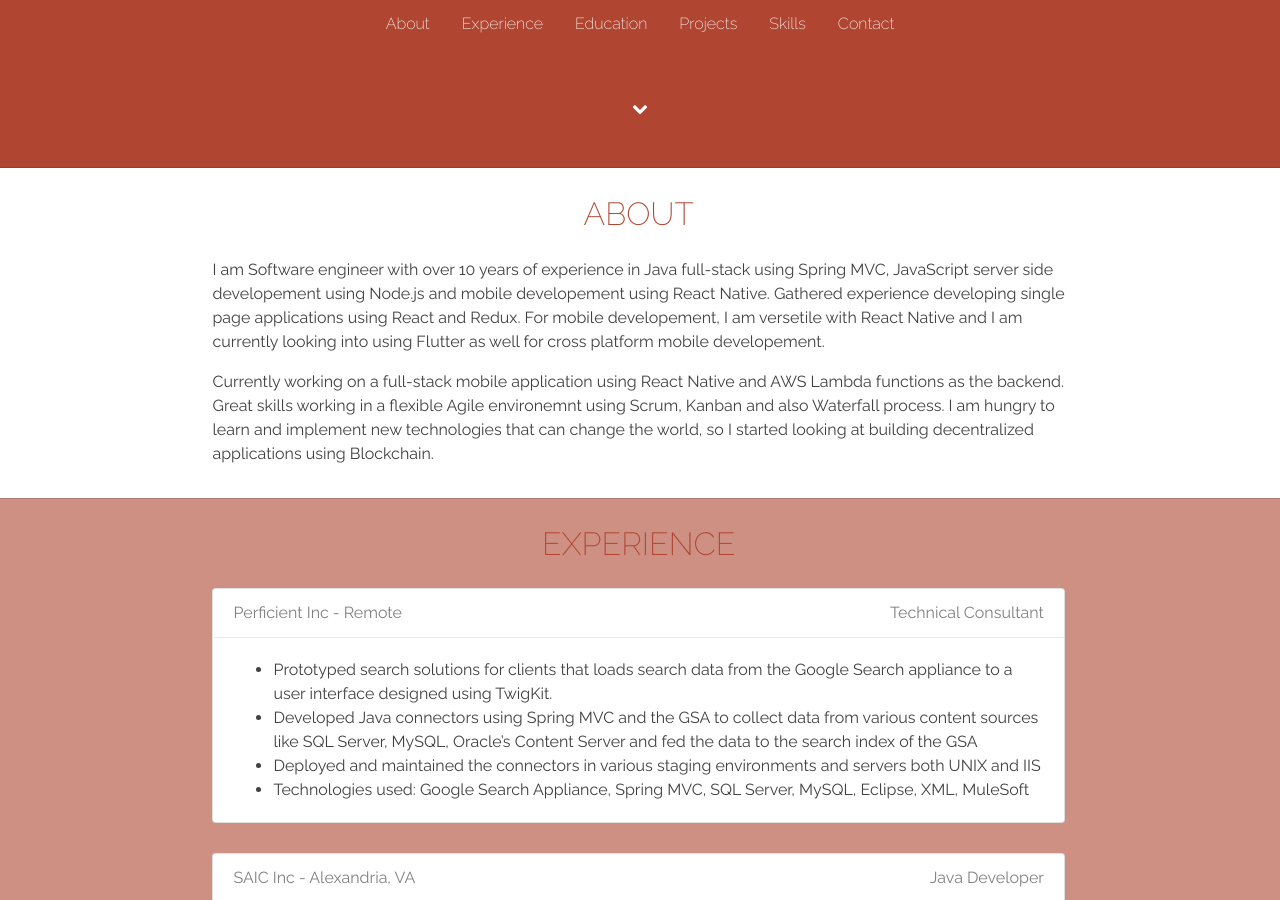
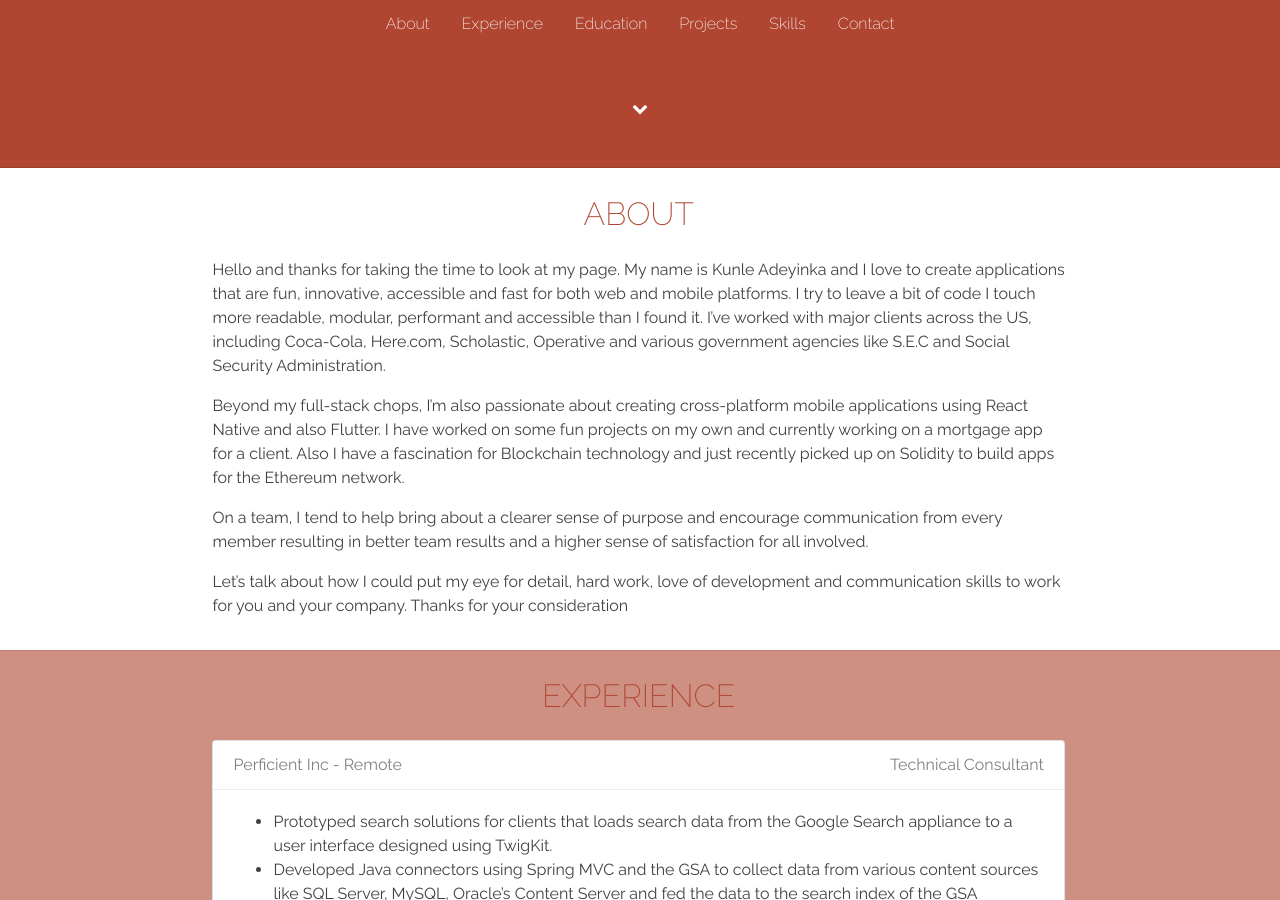
Before and after one commit to kunleAdeyinka/kunleAdeyinka.github.io, a Jekyll site: the page built from index.html, in a window 1280 px wide and 900 px high, scrolled down 732 px. Built offline with Jekyll 4.4.1, drawn with Linux system fonts in a browser that asks for light colours; Markdown is read by kramdown in place of the engine named in the settings.

Commit message:
updated about section
reworked text in section and added 4 paragraphs

```diff
--- a/index.html
+++ b/index.html
@@ -43,17 +43,27 @@ title: Kunle Adeyinka, Home page
 	  </div>
 	  <div class="content-body">
 		<p>
-      I am Software engineer with over 10 years of experience in Java full-stack using Spring MVC,
-      JavaScript server side developement using Node.js and mobile developement using React Native.
-      Gathered experience developing single page applications using React and Redux.
-      For mobile developement, I am versetile with React Native and I am currently looking into using
-      Flutter as well for cross platform mobile developement.
+      Hello and thanks for taking the time to look at my page.
+      My name is Kunle Adeyinka and I love to create applications that are fun, innovative, accessible
+      and fast for both web and mobile platforms. I try to leave a bit of code I touch more readable,
+      modular, performant and accessible than I found it. I’ve worked with major clients across the US,
+      including Coca-Cola, Here.com, Scholastic, Operative and various government agencies like S.E.C
+      and Social Security Administration.
     </p>
 		<p>
-        Currently working on a full-stack mobile application using React Native and AWS Lambda functions
-        as the backend. Great skills working in a flexible Agile environemnt using Scrum, Kanban and
-        also Waterfall process. I am hungry to learn and implement new technologies that can change
-        the world, so I started looking at building decentralized applications using Blockchain.
+      Beyond my full-stack chops, I’m also passionate about creating cross-platform mobile applications
+      using React Native and also Flutter. I have worked on some fun projects on my own and currently
+      working on a mortgage app for a client. Also I have a fascination for Blockchain technology and
+      just recently picked up on Solidity to build apps for the Ethereum network.
+    </p>
+    <p>
+      On a team, I tend to help bring about a clearer sense of purpose and encourage communication
+      from every member resulting in better team results and a higher sense of satisfaction for all
+      involved.
+    </p>
+    <p>
+      Let’s talk about how I could put my eye for detail, hard work, love of development and
+      communication skills to work for you and your company. Thanks for your consideration
     </p>
 	  </div>
 	</div>
```
